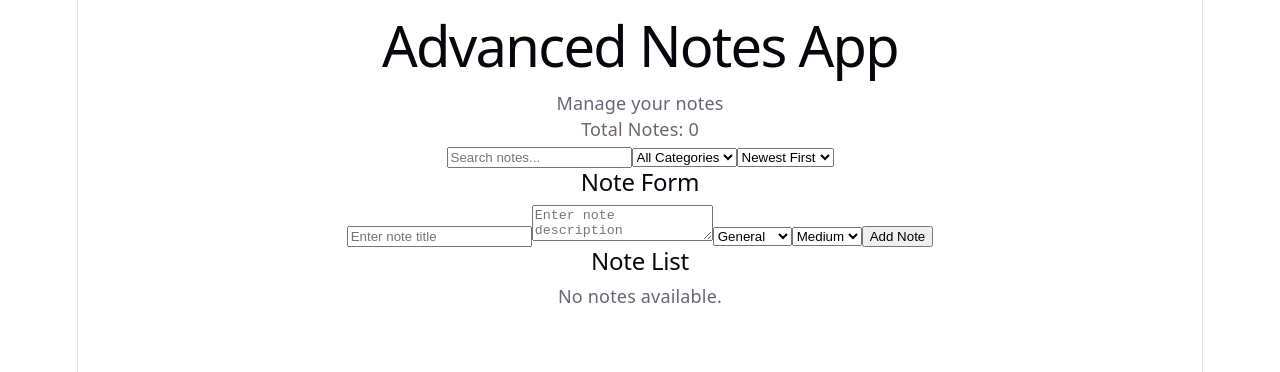
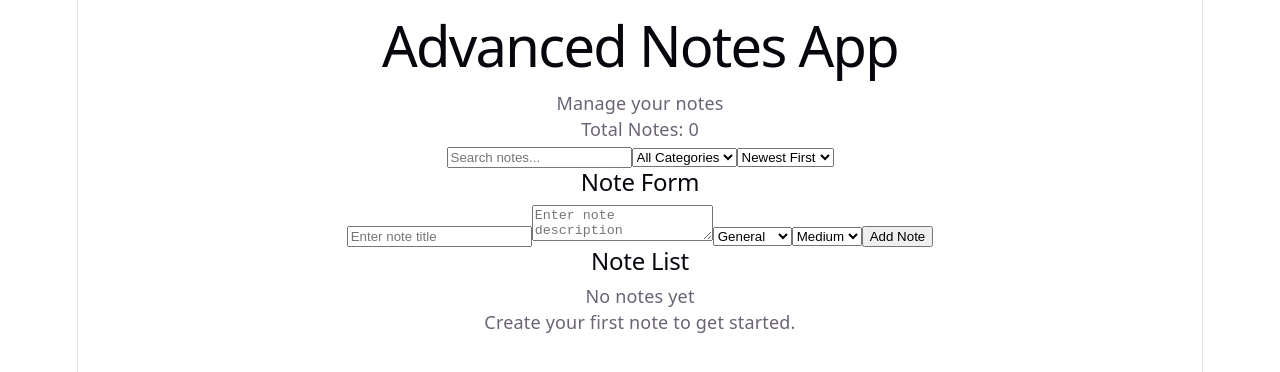
Before and after one commit to abhi12012/react-advanced-note-app, a React (Vite) app: page / in a window 1280 px wide. Shown: the top 372 px of the page. Built offline with nearby package versions, Linux system fonts and the light colour scheme.

Commit message:
feat: improve empty state

```diff
--- a/src/components/NoteList.jsx
+++ b/src/components/NoteList.jsx
@@ -22,9 +22,18 @@ function NoteList({ filteredNotes, onEdit }) {
       <h2>Note List</h2>
 
      {notes.length === 0 ? (
-  <p>No notes available.</p>
+  <div>
+  <p>No notes yet</p>
+  <p>Create your first note to get started.</p>
+</div>
+
 ) : filteredNotes.length === 0 ? (
-  <p>No notes found.</p>
+
+  <div>
+  <p>No matching notes</p>
+  <p>Try a different search or filter.</p>
+</div>
+
 ) : (
   filteredNotes.map((note) => (
     <NoteItem
```
